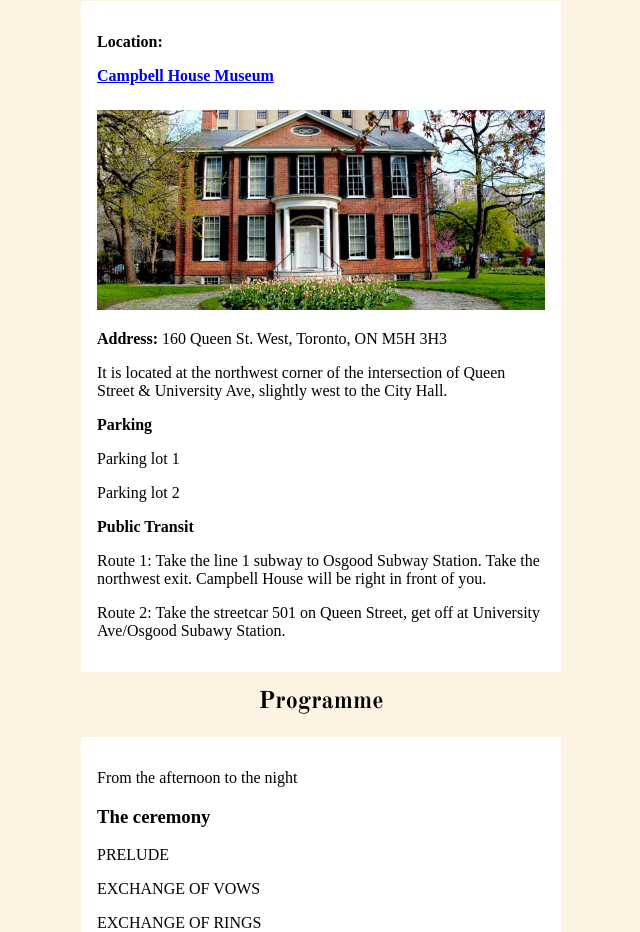
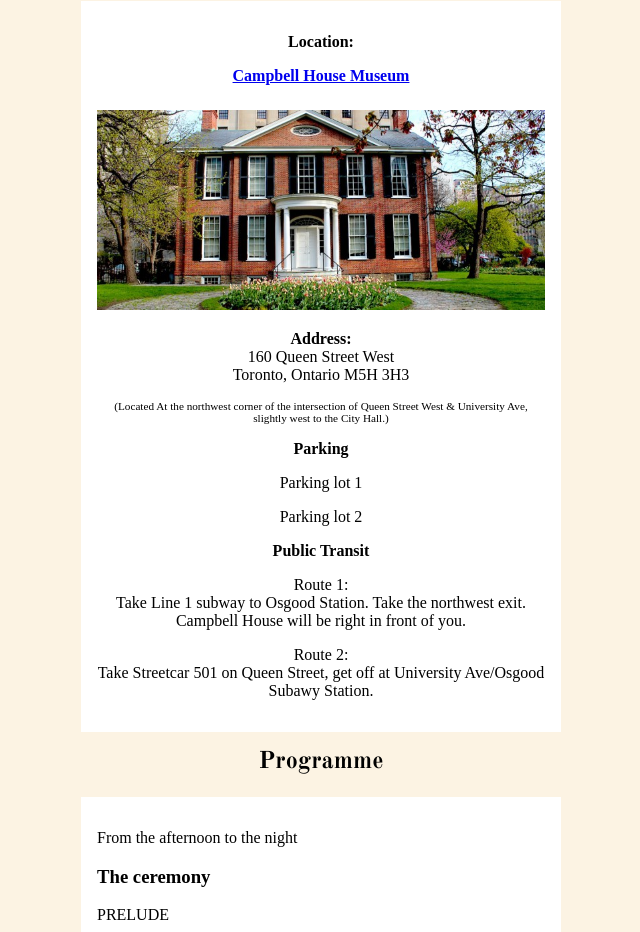
Before and after one commit to settinghead/wedding, a website: page app/index.html in a window 1280 px wide. Shown: the part 1397-2329 px from the top of the page, without its empty margins (319-959 px from the left). Drawn offline with nearby package versions, Linux system fonts and the light colour scheme; a script that the page names is missing.

Commit message:
address reformatting

```diff
--- a/app/index.html
+++ b/app/index.html
@@ -95,18 +95,22 @@
   				<section id="directions">
             <a class="landmark" name="directions"></a>
   					<h2>Directions</h2>
-            <article>
+            <article class="text-center">
   						<p><b>Location:</b><p>
   						<a href="http://www.campbellhousemuseum.ca/"><b>Campbell House Museum</b></a>
   						<img id="campbellhouse" src="images/campbell house.jpg"/>
-  						<p><b>Address:</b> 160 Queen St. West, Toronto, ON M5H 3H3</p>
-  							<p class="indent"> It is located at the northwest corner of the intersection of Queen Street & University Ave, slightly west to the City Hall.
+  						<p><b>Address:</b>
+                <br />160 Queen Street West
+                <br />
+                Toronto, Ontario M5H 3H3</p>
+  							<p class="subtext">(Located At the northwest corner of the intersection of Queen Street West & University Ave, slightly west to the City Hall.)
   						<p><b>Parking</b></p>
   							<p class="indent">Parking lot 1</p>
   							<p class="indent">Parking lot 2</p>
   						<p><b>Public Transit</b></P>
-  							<p class="indent">Route 1: Take the line 1 subway to Osgood Subway Station. Take the northwest exit. Campbell House will be right in front of you.</P>
-  							<p class="indent">Route 2: Take the streetcar 501 on Queen Street, get off at University Ave/Osgood Subawy Station.</p>
+  							<p class="indent">Route 1: <br />
+                  Take Line 1 subway to Osgood Station. Take the northwest exit. Campbell House will be right in front of you.</p>
+  							<p class="indent">Route 2: <br />Take Streetcar 501 on Queen Street, get off at University Ave/Osgood Subawy Station.</p>
             </article>
   				</section>
 
--- a/app/styles/main.css
+++ b/app/styles/main.css
@@ -37,6 +37,10 @@ header.fix{
   height: 12em;
   background-color: white;
   z-index: 99999;
+}
+
+p.subtext {
+  font-size: 0.7em;
 }
 
 article {
```
